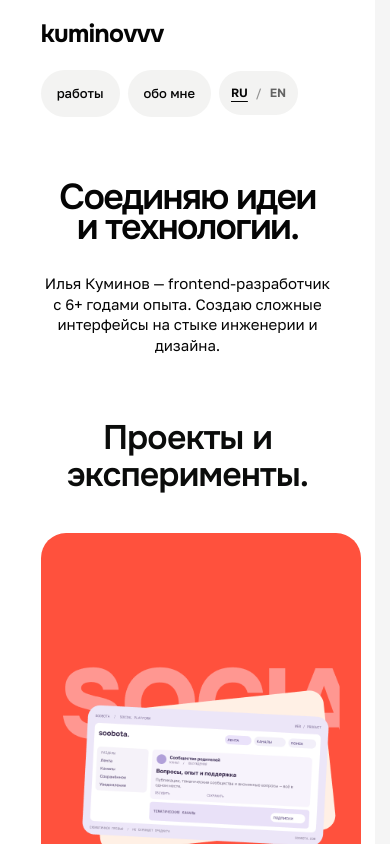
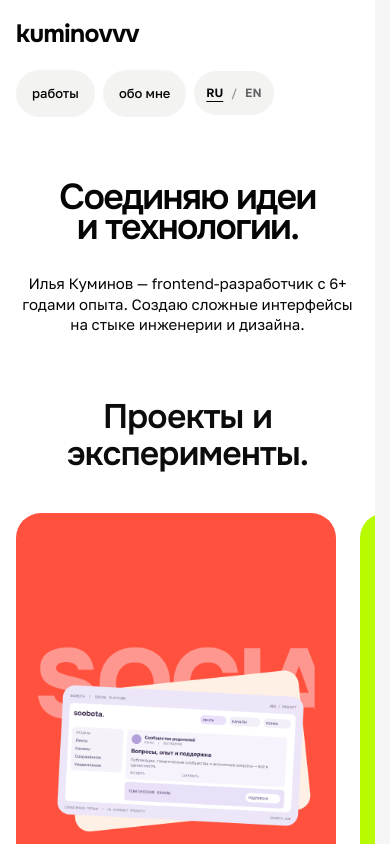
Before and after one commit to kuminovvv/personal-site, a Next.js app: page / in a window 390 px wide. Shown: the top 844 px of the page. Built offline with nearby package versions, Linux system fonts and the light colour scheme; a web font is replaced by a local one.

Commit message:
fix: #5 Уменьшены отступы главной страницы и карточек проектов

```diff
--- a/src/app/globals.css
+++ b/src/app/globals.css
@@ -196,8 +196,15 @@ body {
 
 /* The new editorial homepage has its own full-width Figma composition. */
 [data-site-layout]:has([data-visual-home]) {
+  --visual-page-inset: clamp(16px, 10.4167vw, 200px);
   background: #fff;
   container-type: inline-size;
+}
+@media (max-width: 1600px) {
+  [data-site-layout]:has([data-visual-home]) { --visual-page-inset: clamp(16px, calc(25vw - 220px), 166px); }
+}
+@media (max-width: 1024px) {
+  [data-site-layout]:has([data-visual-home]) { --visual-page-inset: clamp(16px, 4vw, 32px); }
 }
 [data-site-layout]:has([data-visual-home]) > header,
 [data-site-layout]:has([data-visual-home]) > footer {
@@ -206,7 +213,7 @@ body {
 [data-site-layout]:has([data-visual-home]) > main {
   width: 100%;
   max-width: none;
-  padding: 16px clamp(16px, 10.4167vw, 200px) 0;
+  padding: 16px var(--visual-page-inset) 0;
   overflow: visible;
 }
 [data-visual-home] {
--- a/src/widgets/visual-portfolio/ui/contact.tsx
+++ b/src/widgets/visual-portfolio/ui/contact.tsx
@@ -17,7 +17,7 @@ export const Contact = ({ locale = "ru" }: { locale?: Locale }) => {
   <section
     id="contact"
     aria-labelledby="visual-contact-title"
-    className="relative left-1/2 w-[calc(100%+2*clamp(16px,10.4167vw,200px))] -translate-x-1/2 bg-[#133a2c] text-[#f7fff7] min-[1600px]:min-h-[1292px]"
+    className="relative left-1/2 w-[calc(100%+2*var(--visual-page-inset))] -translate-x-1/2 bg-[#133a2c] text-[#f7fff7] min-[1600px]:min-h-[1292px]"
   >
     <div className="mx-auto flex w-full max-w-[1520px] flex-col gap-[70px] px-6 pt-[97px] pb-[65px] sm:px-10 2xl:px-0 max-[768px]:gap-12 max-[768px]:pt-16 max-[768px]:pb-9">
       <span className="font-[family-name:var(--font-visual-mono)] text-[14px] leading-none tracking-[.0065em] text-[#d1e9d6]">
--- a/src/widgets/visual-portfolio/ui/project-card.tsx
+++ b/src/widgets/visual-portfolio/ui/project-card.tsx
@@ -7,10 +7,10 @@ import { getProjectText } from "../model/locale-content";
 export const ProjectCard = ({ project, index, onOpen, locale = "ru" }: { project: VisualProject; index: number; onOpen: (slug: string) => void; locale?: Locale }) => {
   const copy = getProjectText(locale)[project.slug];
   return (
-  <button type="button" data-gallery-card data-project-intro data-motion="card" data-motion-order={index} onClick={() => onOpen(project.slug)} className="group relative flex h-[558px] w-[408px] shrink-0 cursor-[inherit] flex-col overflow-hidden rounded-[25px] p-[22px] text-left outline-offset-4 focus-visible:outline-3 focus-visible:outline-black max-[520px]:h-[465px] max-[520px]:w-[320px]" style={{ backgroundColor: project.color }} aria-label={copy.aria}>
+  <button type="button" data-gallery-card data-project-intro data-motion="card" data-motion-order={index} onClick={() => onOpen(project.slug)} className="group relative flex h-[558px] w-[408px] shrink-0 cursor-[inherit] flex-col overflow-hidden rounded-[25px] p-[22px] text-left outline-offset-4 focus-visible:outline-3 focus-visible:outline-black max-[520px]:h-[465px] max-[520px]:w-[min(320px,calc(100vw-32px))]" style={{ backgroundColor: project.color }} aria-label={copy.aria}>
     <div className="relative min-h-0 flex-1">
       {project.image ? (
-        <Image draggable={false} src={project.image} alt={copy.alt} width={390} height={455} className="pointer-events-none absolute inset-0 h-[455px] w-[364px] max-w-none origin-top-left object-cover object-left-top transition-transform duration-[var(--motion-hover)] ease-[var(--motion-out)] [@media(pointer:fine)]:site-motion:group-hover:scale-[1.035] max-[520px]:scale-[.76] max-[520px]:[@media(pointer:fine)]:site-motion:group-hover:scale-[.79]" />
+        <Image draggable={false} src={project.image} alt={copy.alt} width={390} height={455} className="pointer-events-none absolute inset-0 h-[455px] w-[364px] max-w-none origin-top-left object-cover object-left-top transition-transform duration-[var(--motion-hover)] ease-[var(--motion-out)] [@media(pointer:fine)]:site-motion:group-hover:scale-[1.035] max-[520px]:scale-[.76] max-[520px]:[@media(pointer:fine)]:site-motion:group-hover:scale-[.79] max-[360px]:scale-[.67] max-[360px]:[@media(pointer:fine)]:site-motion:group-hover:scale-[.7]" />
       ) : <EserviceArtwork locale={locale} />}
     </div>
     <div className="flex h-[39px] shrink-0 items-center justify-between gap-3 pt-3" style={{color:project.ink}}>
--- a/src/widgets/visual-portfolio/ui/project-gallery.tsx
+++ b/src/widgets/visual-portfolio/ui/project-gallery.tsx
@@ -50,7 +50,7 @@ export const ProjectGallery = ({ locale = "ru" }: { locale?: Locale }) => {
   return (
     <section id="projects" className="relative min-w-0">
       <h2 data-motion="heading" data-project-intro className="mb-18.25 text-center font-(family-name:--visual-heading-font-stack) text-[clamp(34px,3vw,52px)] leading-[1.08] font-semibold tracking-[-.022em] text-[#0b0c0b] max-[640px]:mb-10 max-[360px]:text-[32px]">{copy.projects}</h2>
-      <div className="relative mx-[calc((100%_-_100cqw)/2)] w-[100cqw] [--gallery-inset:max(clamp(16px,10.4167vw,200px),calc((100cqw_-_1520px)/2))]">
+      <div className="relative mx-[calc((100%_-_100cqw)/2)] w-[100cqw] [--gallery-inset:max(var(--visual-page-inset),calc((100cqw_-_1520px)/2))]">
         <div
           ref={scrollRef}
           data-gallery-rail
```
